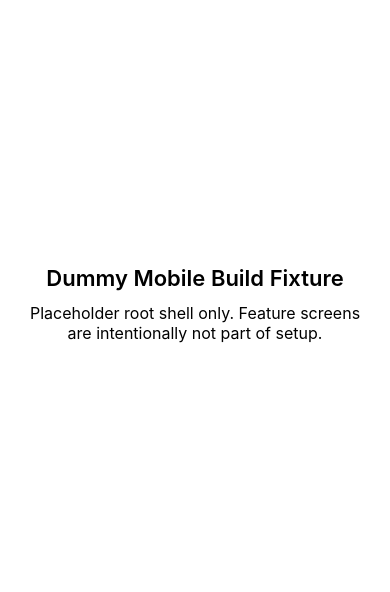
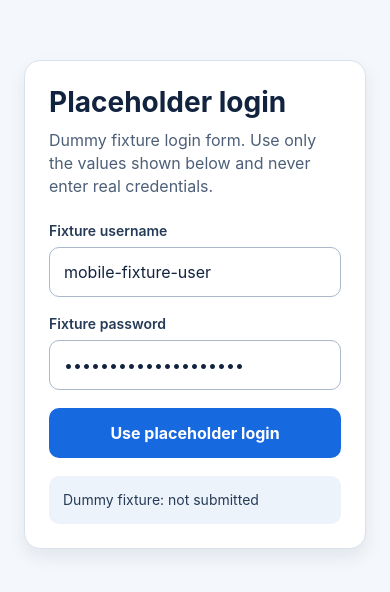
Before and after one commit to TusharMicro135/webapp-mobile, a React Native app: screen / in a window 390 px wide. Shown: the part 118-710 px from the top of the page. Built offline with nearby package versions, Linux system fonts and the light colour scheme.

Commit message:
Build MOB-1 fixture login screen

```diff
--- a/App.js
+++ b/App.js
@@ -1,20 +1,12 @@
 import React from 'react';
-import {SafeAreaView, StyleSheet, Text, View} from 'react-native';
+import {StatusBar} from 'react-native';
+import AppNavigator from './src/navigation/AppNavigator';
 
 export default function App() {
   return (
-    <SafeAreaView style={styles.page}>
-      <View style={styles.shell}>
-        <Text accessibilityRole="header" style={styles.title}>Dummy Mobile Build Fixture</Text>
-        <Text style={styles.body}>Placeholder root shell only. Feature screens are intentionally not part of setup.</Text>
-      </View>
-    </SafeAreaView>
+    <>
+      <StatusBar barStyle="dark-content" backgroundColor="#f4f7fb" />
+      <AppNavigator />
+    </>
   );
 }
-
-const styles = StyleSheet.create({
-  page: {flex: 1},
-  shell: {flex: 1, alignItems: 'center', justifyContent: 'center', padding: 24},
-  title: {fontSize: 22, fontWeight: '600', marginBottom: 12},
-  body: {fontSize: 16, textAlign: 'center'},
-});
--- /dev/null
+++ b/jest.config.js
@@ -0,0 +1,4 @@
+module.exports = {
+  preset: 'react-native',
+  testPathIgnorePatterns: ['/node_modules/', '/android/', '/ios/'],
+};
--- /dev/null
+++ b/src/api/auth.js
@@ -0,0 +1,17 @@
+import {request} from './client';
+
+export const MOBILE_FIXTURE_CREDENTIALS = Object.freeze({
+  username: 'mobile-fixture-user',
+  password: 'mobile-fixture-input',
+});
+
+export function login(credentials) {
+  return request('/auth/login', {
+    method: 'POST',
+    body: JSON.stringify({
+      fixture: 'dummy-placeholder',
+      username: credentials.username,
+      password: credentials.password,
+    }),
+  });
+}
--- /dev/null
+++ b/src/navigation/AppNavigator.js
@@ -0,0 +1,18 @@
+import React from 'react';
+import LoginScreen from '../screens/LoginScreen';
+
+export const ROUTES = Object.freeze({
+  LOGIN: 'Login',
+});
+
+export const SCREEN_REGISTRY = Object.freeze({
+  [ROUTES.LOGIN]: LoginScreen,
+});
+
+export const INITIAL_ROUTE_NAME = ROUTES.LOGIN;
+
+export default function AppNavigator() {
+  const InitialScreen = SCREEN_REGISTRY[INITIAL_ROUTE_NAME];
+
+  return <InitialScreen />;
+}
--- /dev/null
+++ b/src/screens/LoginScreen.js
@@ -0,0 +1,257 @@
+import React, {useState} from 'react';
+import {
+  ActivityIndicator,
+  KeyboardAvoidingView,
+  Platform,
+  Pressable,
+  SafeAreaView,
+  ScrollView,
+  StyleSheet,
+  Text,
+  TextInput,
+  View,
+} from 'react-native';
+import {
+  login,
+  MOBILE_FIXTURE_CREDENTIALS,
+} from '../api/auth';
+
+const INITIAL_MESSAGE = 'Dummy fixture: not submitted';
+
+export default function LoginScreen({loginRequest = login}) {
+  const [username, setUsername] = useState(
+    MOBILE_FIXTURE_CREDENTIALS.username,
+  );
+  const [password, setPassword] = useState(
+    MOBILE_FIXTURE_CREDENTIALS.password,
+  );
+  const [phase, setPhase] = useState('idle');
+  const [message, setMessage] = useState(INITIAL_MESSAGE);
+
+  const isLoading = phase === 'loading';
+
+  async function handleSubmit() {
+    if (!username.trim() || !password.trim()) {
+      setPhase('error');
+      setMessage(
+        'Enter both fixture-only placeholder values before continuing.',
+      );
+      return;
+    }
+
+    if (
+      username !== MOBILE_FIXTURE_CREDENTIALS.username ||
+      password !== MOBILE_FIXTURE_CREDENTIALS.password
+    ) {
+      setPhase('error');
+      setMessage(
+        'Only the displayed fixture values are accepted. Do not enter real credentials.',
+      );
+      return;
+    }
+
+    setPhase('loading');
+    setMessage('Submitting fixture login…');
+
+    try {
+      const result = await loginRequest({username, password});
+
+      if (!result || result.fixture !== 'dummy-placeholder') {
+        setPhase('error');
+        setMessage('The fixture API returned an unexpected response.');
+        return;
+      }
+
+      setPhase('success');
+      setMessage('Fixture login completed successfully.');
+    } catch (_error) {
+      setPhase('error');
+      setMessage(
+        'Fixture login failed. No production service or credentials were used.',
+      );
+    }
+  }
+
+  const statusStyle =
+    phase === 'error'
+      ? styles.statusError
+      : phase === 'success'
+        ? styles.statusSuccess
+        : styles.statusNeutral;
+
+  return (
+    <SafeAreaView style={styles.page}>
+      <KeyboardAvoidingView
+        behavior={Platform.OS === 'ios' ? 'padding' : undefined}
+        style={styles.page}>
+        <ScrollView
+          contentContainerStyle={styles.scrollContent}
+          keyboardShouldPersistTaps="handled">
+          <View style={styles.card}>
+            <Text accessibilityRole="header" style={styles.title}>
+              Placeholder login
+            </Text>
+            <Text style={styles.intro}>
+              Dummy fixture login form. Use only the values shown below and
+              never enter real credentials.
+            </Text>
+
+            <View style={styles.field}>
+              <Text style={styles.label}>Fixture username</Text>
+              <TextInput
+                accessibilityLabel="Fixture username"
+                autoCapitalize="none"
+                autoCorrect={false}
+                editable={!isLoading}
+                onChangeText={setUsername}
+                placeholder={MOBILE_FIXTURE_CREDENTIALS.username}
+                style={styles.input}
+                testID="username-input"
+                value={username}
+              />
+            </View>
+
+            <View style={styles.field}>
+              <Text style={styles.label}>Fixture password</Text>
+              <TextInput
+                accessibilityLabel="Fixture password"
+                autoCapitalize="none"
+                autoCorrect={false}
+                editable={!isLoading}
+                onChangeText={setPassword}
+                placeholder={MOBILE_FIXTURE_CREDENTIALS.password}
+                secureTextEntry
+                style={styles.input}
+                testID="password-input"
+                value={password}
+              />
+            </View>
+
+            <Pressable
+              accessibilityRole="button"
+              accessibilityState={{disabled: isLoading}}
+              disabled={isLoading}
+              onPress={handleSubmit}
+              style={({pressed}) => [
+                styles.button,
+                pressed && !isLoading && styles.buttonPressed,
+                isLoading && styles.buttonDisabled,
+              ]}
+              testID="submit-login">
+              {isLoading ? (
+                <ActivityIndicator color="#ffffff" testID="login-spinner" />
+              ) : (
+                <Text style={styles.buttonLabel}>Use placeholder login</Text>
+              )}
+            </Pressable>
+
+            <View
+              accessibilityLiveRegion="polite"
+              style={[styles.status, statusStyle]}>
+              <Text style={styles.statusText} testID="status-message">
+                {message}
+              </Text>
+            </View>
+          </View>
+        </ScrollView>
+      </KeyboardAvoidingView>
+    </SafeAreaView>
+  );
+}
+
+const styles = StyleSheet.create({
+  page: {
+    flex: 1,
+    backgroundColor: '#f4f7fb',
+  },
+  scrollContent: {
+    flexGrow: 1,
+    justifyContent: 'center',
+    padding: 24,
+  },
+  card: {
+    width: '100%',
+    maxWidth: 480,
+    alignSelf: 'center',
+    backgroundColor: '#ffffff',
+    borderColor: '#d9e1ec',
+    borderRadius: 16,
+    borderWidth: 1,
+    padding: 24,
+    shadowColor: '#12233f',
+    shadowOffset: {width: 0, height: 8},
+    shadowOpacity: 0.08,
+    shadowRadius: 18,
+    elevation: 3,
+  },
+  title: {
+    color: '#12233f',
+    fontSize: 28,
+    fontWeight: '700',
+    marginBottom: 10,
+  },
+  intro: {
+    color: '#4d5f78',
+    fontSize: 16,
+    lineHeight: 23,
+    marginBottom: 24,
+  },
+  field: {
+    marginBottom: 18,
+  },
+  label: {
+    color: '#263b57',
+    fontSize: 14,
+    fontWeight: '600',
+    marginBottom: 8,
+  },
+  input: {
+    backgroundColor: '#ffffff',
+    borderColor: '#aab8ca',
+    borderRadius: 10,
+    borderWidth: 1,
+    color: '#12233f',
+    fontSize: 16,
+    minHeight: 50,
+    paddingHorizontal: 14,
+    paddingVertical: 12,
+  },
+  button: {
+    alignItems: 'center',
+    backgroundColor: '#1769e0',
+    borderRadius: 10,
+    justifyContent: 'center',
+    minHeight: 50,
+    paddingHorizontal: 18,
+  },
+  buttonPressed: {
+    backgroundColor: '#0f55bb',
+  },
+  buttonDisabled: {
+    opacity: 0.7,
+  },
+  buttonLabel: {
+    color: '#ffffff',
+    fontSize: 16,
+    fontWeight: '700',
+  },
+  status: {
+    borderRadius: 10,
+    marginTop: 18,
+    padding: 14,
+  },
+  statusNeutral: {
+    backgroundColor: '#edf3fb',
+  },
+  statusError: {
+    backgroundColor: '#fdecec',
+  },
+  statusSuccess: {
+    backgroundColor: '#e7f7ee',
+  },
+  statusText: {
+    color: '#263b57',
+    fontSize: 14,
+    lineHeight: 20,
+  },
+});
```
Also changed, not shown: 2 other files (tests, documents, lock files or other folders).
